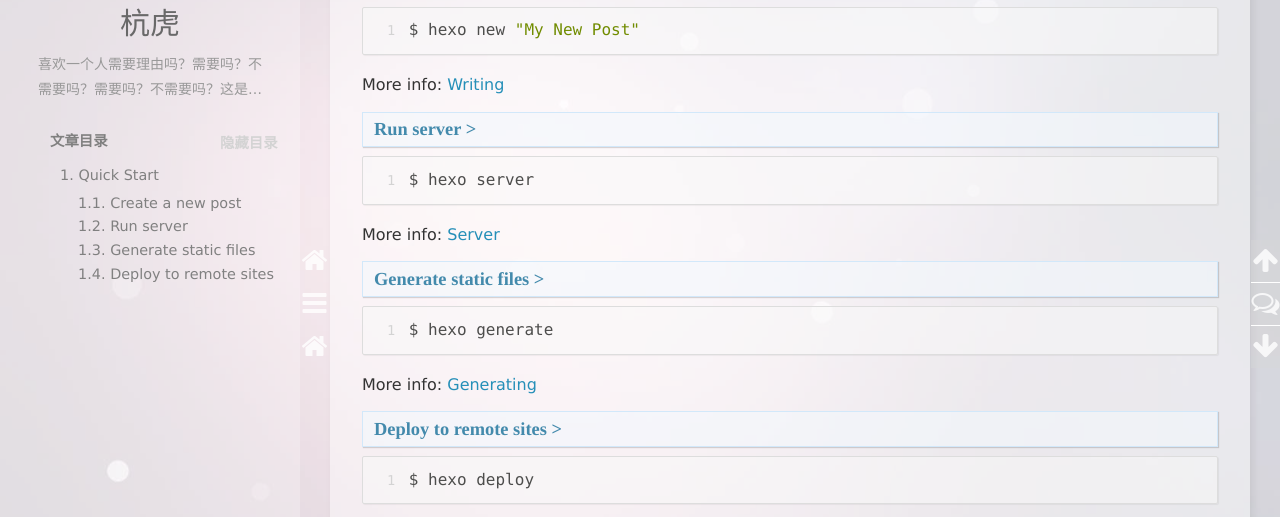
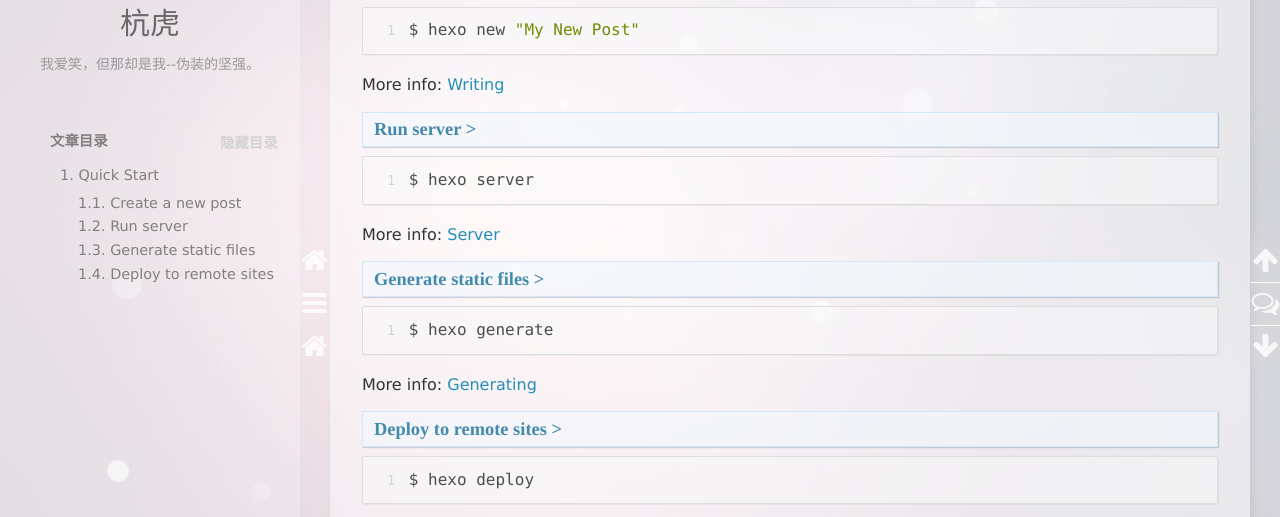
Before and after one commit to Verige/Verige.github.io, a plain HTML site: page 2017/11/29/hello-world/index.html in a window 1280 px wide. Shown: the part 254-771 px from the top of the page. Drawn offline with nearby package versions, Linux system fonts and the light colour scheme; some packages are replaced by stand-ins of ours; a script that the page names is missing.

Commit message:
Site updated: 2017-12-07 14:56:43

```diff
--- a/2017/11/29/hello-world/index.html
+++ b/2017/11/29/hello-world/index.html
@@ -104,7 +104,7 @@
         </hgroup>
 
 
-        <p class="header-subtitle">喜欢一个人需要理由吗？需要吗？不需要吗？需要吗？不需要吗？这是个鬼知道天晓得的事情。本来你什么也不在乎，开开心心的、吃着火锅、坐着火车、唱着歌出了城......忽然间火车被人掀翻到水里了，你从水里钻了出来，睁眼看见一个细腰长腿一头长发的女土匪，一脚踩在你的脸上，威风凛凛，说此山是我开此树是我栽要想打此过留下买路财，若敢说个不字管杀不管埋！你心里一动，恨不得留下来和她一起当土匪......那个瞬间你就喜欢上她了呗。</p>
+        <p class="header-subtitle">我爱笑，但那却是我--伪装的坚强。</p>
 
 
 
@@ -217,7 +217,7 @@
               <h1 class="header-author"><a href="/" title="回到主页">杭虎</a></h1>
             </hgroup>
 
-            <p class="header-subtitle">喜欢一个人需要理由吗？需要吗？不需要吗？需要吗？不需要吗？这是个鬼知道天晓得的事情。本来你什么也不在乎，开开心心的、吃着火锅、坐着火车、唱着歌出了城......忽然间火车被人掀翻到水里了，你从水里钻了出来，睁眼看见一个细腰长腿一头长发的女土匪，一脚踩在你的脸上，威风凛凛，说此山是我开此树是我栽要想打此过留下买路财，若敢说个不字管杀不管埋！你心里一动，恨不得留下来和她一起当土匪......那个瞬间你就喜欢上她了呗。</p>
+            <p class="header-subtitle">我爱笑，但那却是我--伪装的坚强。</p>
 
             <nav class="header-menu">
                 <ul>
```
Also changed, not shown: archives/2017/11/index.html (+2 -2 lines), archives/2017/index.html (+2 -2 lines), archives/index.html (+2 -2 lines), index.html (+2 -2 lines).
